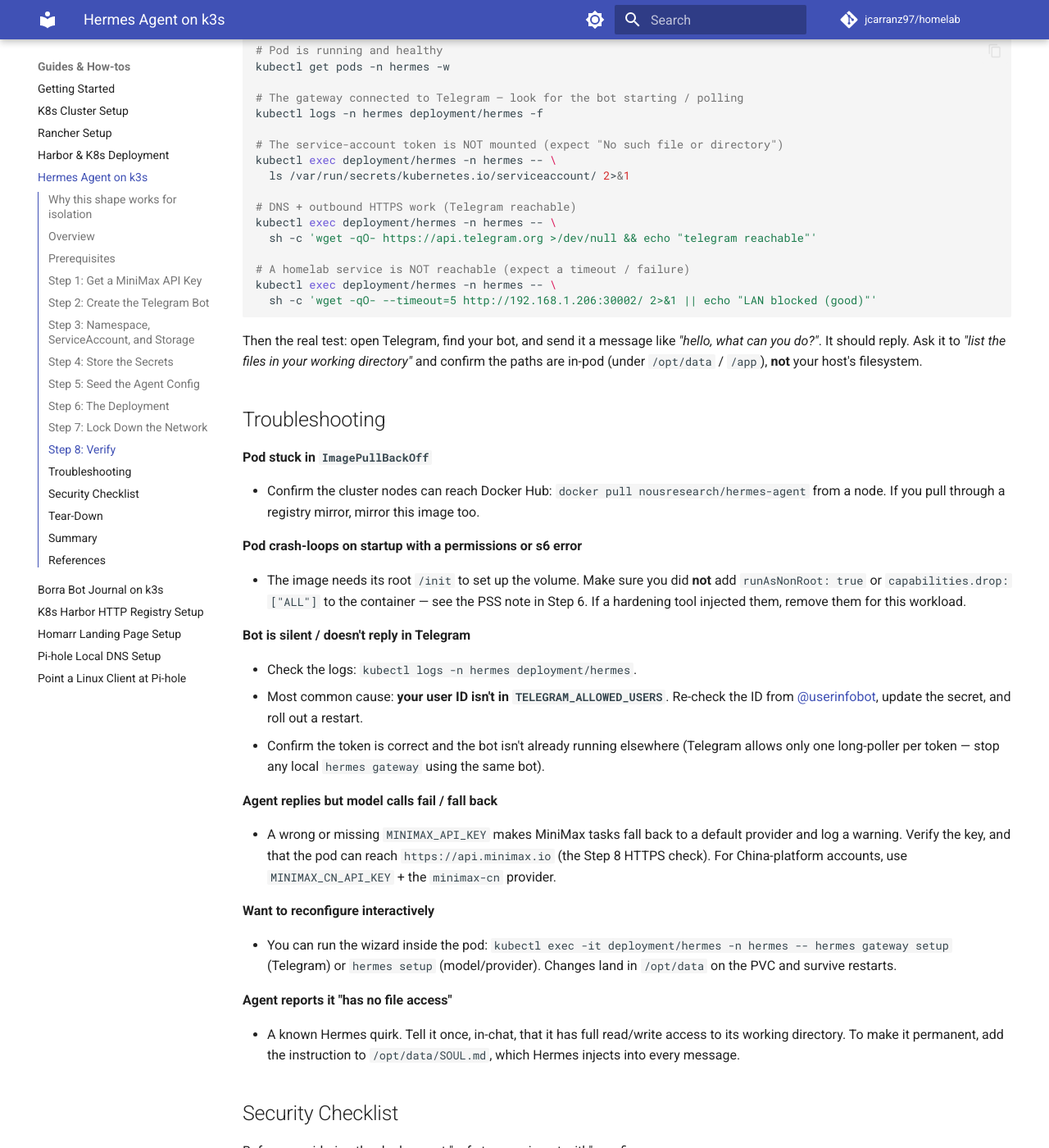
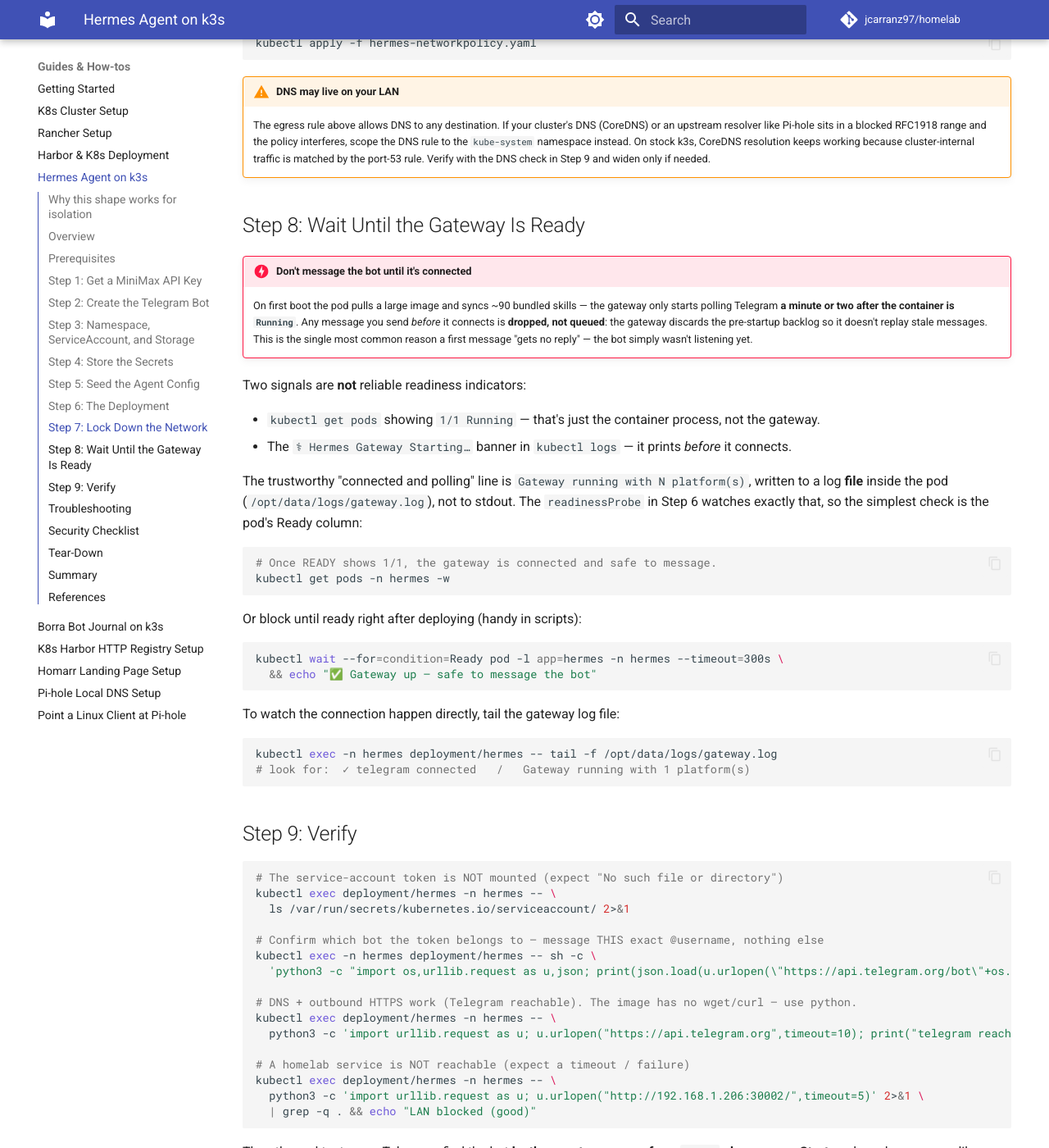
Before and after one commit to jcarranz97/homelab, an MkDocs documentation site: the page built from docs/guides/hermes-k8s-deployment.md, in a window 1280 px wide and 1400 px high, scrolled down 7295 px. Shown: the whole window at 82% size. Built offline with MkDocs 1.6.1 and Material for MkDocs 9.7.7, drawn with Linux system fonts in a browser that asks for light colours; comment, search, counter and statistics services are not loaded; some of the changed text lies outside the part shown.

Commit message:
Add gateway readiness probe and first-run troubleshooting
Lessons from a live deploy: the pod is "Running" well before the Telegram
gateway connects (large image pull + ~90 skill sync), and messages sent
before it connects are dropped, not queued — the #1 cause of a "first
message gets no reply".

- Add a readinessProbe that greps the gateway.log file for
  "Gateway running with", so `kubectl get pods`/`rollout status`/`wait`
  only report Ready once the bot is actually polling.
- New Step 8 "Wait Until the Gateway Is Ready": why 1/1 Running and the
  startup banner are not reliable, plus a `kubectl wait` one-liner.
- Verify step: fix probes to use python (the image has no wget/curl),
  add a getMe check to confirm the bot's real @username, and a
  provider=minimax log check.
- Troubleshooting: dropped first message, wrong-bot/webhook checks,
  harmless auxiliary openrouter/nous warnings, and the expected
  "/sethome" prompt.

Co-Authored-By: Claude Opus 4.8 (1M context) <noreply@anthropic.com>

````diff
--- a/docs/guides/hermes-k8s-deployment.md
+++ b/docs/guides/hermes-k8s-deployment.md
@@ -243,6 +243,20 @@ spec:
             allowPrivilegeEscalation: false
             capabilities:
               drop: ["NET_RAW"]      # block raw sockets / ping-style scanning
+          # Mark the pod Ready only once the gateway has actually connected to Telegram.
+          # The container is "running" long before that (it pulls the image and syncs ~90
+          # bundled skills first), and the ✓-connected line is written to a log FILE, not
+          # stdout — so this exec probe greps that file. Until it passes, `kubectl get pods`
+          # shows the pod as not-Ready and `kubectl rollout status` blocks.
+          readinessProbe:
+            exec:
+              command:
+                - sh
+                - -c
+                - grep -q "Gateway running with" /opt/data/logs/gateway.log
+            initialDelaySeconds: 20
+            periodSeconds: 10
+            failureThreshold: 30      # allow up to ~5 min for first-boot image pull + skill sync
           resources:
             requests:
               memory: "512Mi"
@@ -331,33 +345,77 @@ kubectl apply -f hermes-networkpolicy.yaml
     upstream resolver like Pi-hole sits in a blocked RFC1918 range and the policy interferes,
     scope the DNS rule to the `kube-system` namespace instead. On stock k3s, CoreDNS resolution
     keeps working because cluster-internal traffic is matched by the port-53 rule. Verify with
-    the DNS check in Step 8 and widen only if needed.
+    the DNS check in Step 9 and widen only if needed.
 
-## Step 8: Verify
+## Step 8: Wait Until the Gateway Is Ready
+
+!!! danger "Don't message the bot until it's connected"
+    On first boot the pod pulls a large image and syncs ~90 bundled skills — the gateway only
+    starts polling Telegram **a minute or two after the container is `Running`**. Any message you
+    send *before* it connects is **dropped, not queued**: the gateway discards the pre-startup
+    backlog so it doesn't replay stale messages. This is the single most common reason a first
+    message "gets no reply" — the bot simply wasn't listening yet.
+
+Two signals are **not** reliable readiness indicators:
+
+- `kubectl get pods` showing `1/1 Running` — that's just the container process, not the gateway.
+- The `⚕ Hermes Gateway Starting…` banner in `kubectl logs` — it prints *before* it connects.
+
+The trustworthy "connected and polling" line is `Gateway running with N platform(s)`, written to
+a log **file** inside the pod (`/opt/data/logs/gateway.log`), not to stdout. The `readinessProbe`
+in Step 6 watches exactly that, so the simplest check is the pod's Ready column:
 
 ```bash
-# Pod is running and healthy
+# Once READY shows 1/1, the gateway is connected and safe to message.
 kubectl get pods -n hermes -w
+```
 
-# The gateway connected to Telegram — look for the bot starting / polling
-kubectl logs -n hermes deployment/hermes -f
+Or block until ready right after deploying (handy in scripts):
 
+```bash
+kubectl wait --for=condition=Ready pod -l app=hermes -n hermes --timeout=300s \
+  && echo "✅ Gateway up — safe to message the bot"
+```
+
+To watch the connection happen directly, tail the gateway log file:
+
+```bash
+kubectl exec -n hermes deployment/hermes -- tail -f /opt/data/logs/gateway.log
+# look for:  ✓ telegram connected   /   Gateway running with 1 platform(s)
+```
+
+## Step 9: Verify
+
+```bash
 # The service-account token is NOT mounted (expect "No such file or directory")
 kubectl exec deployment/hermes -n hermes -- \
   ls /var/run/secrets/kubernetes.io/serviceaccount/ 2>&1
 
-# DNS + outbound HTTPS work (Telegram reachable)
+# Confirm which bot the token belongs to — message THIS exact @username, nothing else
+kubectl exec -n hermes deployment/hermes -- sh -c \
+  'python3 -c "import os,urllib.request as u,json; print(json.load(u.urlopen(\"https://api.telegram.org/bot\"+os.environ[\"TELEGRAM_BOT_TOKEN\"]+\"/getMe\"))[\"result\"][\"username\"])"'
+
+# DNS + outbound HTTPS work (Telegram reachable). The image has no wget/curl — use python.
 kubectl exec deployment/hermes -n hermes -- \
-  sh -c 'wget -qO- https://api.telegram.org >/dev/null && echo "telegram reachable"'
+  python3 -c 'import urllib.request as u; u.urlopen("https://api.telegram.org",timeout=10); print("telegram reachable")'
 
 # A homelab service is NOT reachable (expect a timeout / failure)
 kubectl exec deployment/hermes -n hermes -- \
-  sh -c 'wget -qO- --timeout=5 http://192.168.1.206:30002/ 2>&1 || echo "LAN blocked (good)"'
+  python3 -c 'import urllib.request as u; u.urlopen("http://192.168.1.206:30002/",timeout=5)' 2>&1 \
+  | grep -q . && echo "LAN blocked (good)"
 ```
 
-Then the real test: open Telegram, find your bot, and send it a message like *"hello, what can
-you do?"*. It should reply. Ask it to *"list the files in your working directory"* and confirm
-the paths are in-pod (under `/opt/data` / `/app`), **not** your host's filesystem.
+Then the real test: open Telegram, find the bot **by the exact username from `getMe` above**, press
+**Start**, and send a message like *"hello, what can you do?"*. It should reply. Confirm the model
+leg in the logs — you want `provider=minimax`, not a fallback:
+
+```bash
+kubectl exec -n hermes deployment/hermes -- \
+  grep -E "provider=minimax|API call" /opt/data/logs/agent.log | tail -3
+```
+
+Finally, ask it to *"list the files in your working directory"* and confirm the paths are in-pod
+(under `/opt/data`), **not** your host's filesystem.
 
 ## Troubleshooting
 
@@ -372,19 +430,45 @@ the paths are in-pod (under `/opt/data` / `/app`), **not** your host's filesyste
   `runAsNonRoot: true` or `capabilities.drop: ["ALL"]` to the container — see the PSS note in
   Step 6. If a hardening tool injected them, remove them for this workload.
 
+**First message got no reply (but later ones work)**
+
+- Expected if you messaged the bot **before the gateway finished starting** — that message was
+  dropped, not queued (see the Step 8 warning). Wait for the pod to report `Ready`, then send a
+  fresh message. This is *not* a misconfiguration.
+
 **Bot is silent / doesn't reply in Telegram**
 
-- Check the logs: `kubectl logs -n hermes deployment/hermes`.
-- Most common cause: **your user ID isn't in `TELEGRAM_ALLOWED_USERS`**. Re-check the ID from
-  [@userinfobot](https://t.me/userinfobot), update the secret, and roll out a restart.
-- Confirm the token is correct and the bot isn't already running elsewhere (Telegram allows only
-  one long-poller per token — stop any local `hermes gateway` using the same bot).
+- First, confirm the pod is `Ready` (Step 8) — the gateway may still be connecting.
+- Confirm you're messaging the **right bot**. Run the `getMe` check in Step 9 to print the exact
+  `@username` the token belongs to, and message that one. (A token can belong to a different bot
+  than you think — e.g. an older one from a previous experiment.)
+- Check the gateway received anything:
+  `kubectl exec -n hermes deployment/hermes -- python3 -c 'import os,urllib.request as u,json; print(json.load(u.urlopen("https://api.telegram.org/bot"+os.environ["TELEGRAM_BOT_TOKEN"]+"/getWebhookInfo")))'`
+  — a non-empty `url` means a leftover **webhook** is stealing updates from polling; clear it with
+  the same API's `deleteWebhook`.
+- If messages arrive but are ignored: **your user ID isn't in `TELEGRAM_ALLOWED_USERS`**. Re-check
+  the ID from [@userinfobot](https://t.me/userinfobot), update the secret, and roll out a restart.
+- Confirm the bot isn't already running elsewhere (Telegram allows only one long-poller per token —
+  stop any local `hermes gateway` using the same bot).
 
 **Agent replies but model calls fail / fall back**
 
 - A wrong or missing `MINIMAX_API_KEY` makes MiniMax tasks fall back to a default provider and
-  log a warning. Verify the key, and that the pod can reach `https://api.minimax.io` (the Step 8
+  log a warning. Verify the key, and that the pod can reach `https://api.minimax.io` (the Step 9
   HTTPS check). For China-platform accounts, use `MINIMAX_CN_API_KEY` + the `minimax-cn` provider.
+
+**`errors.log` shows `openrouter`/`nous` "payment / credit error" or "no Nous authentication"**
+
+- Harmless. These come from Hermes's **auxiliary** model (used for side tasks like auto-titling a
+  chat), which probes OpenRouter/Nous first. With no keys for those, it logs a warning and falls
+  back to your main provider — you'll see `Auxiliary auto-detect: using main provider minimax`.
+  To silence the noise, add an `OPENROUTER_API_KEY` to the secret or ignore it.
+
+**Bot replies "No home channel is set… type `/sethome`"**
+
+- Expected on first contact, not an error. A "home channel" is only where Hermes delivers
+  *unsolicited* output (cron-job results, cross-platform messages). For normal chat you can ignore
+  it; send `/sethome` in the chat if you want scheduled output delivered there.
 
 **Want to reconfigure interactively**
 
````
